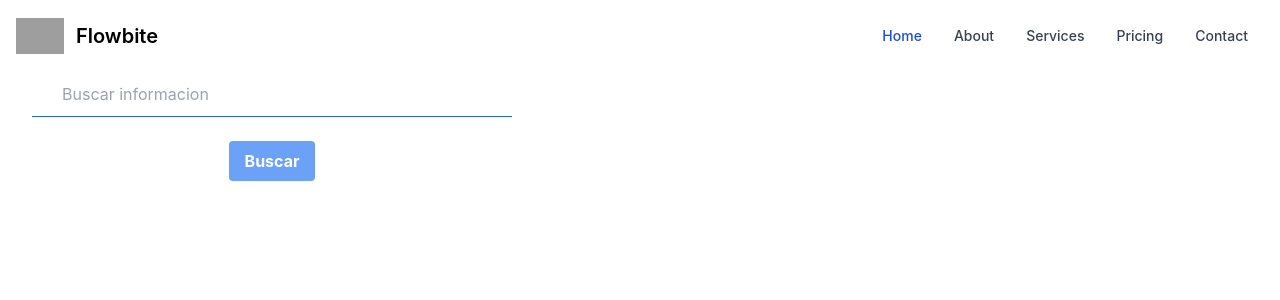
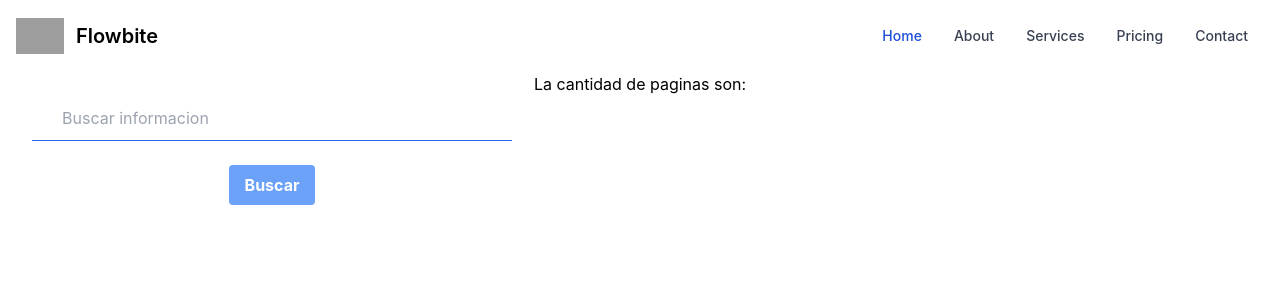
Before and after one commit to AleprosDev/integrador_final, a React (Create React App) app: page / in a window 1280 px wide. Shown: the top 300 px of the page. Built offline with nearby package versions, Linux system fonts and the light colour scheme; grey boxes are pictures that could not be loaded.

Commit message:
testing
-creacion Buscador.test, se intenta testear renderizado de onBuscar()

```diff
--- a/package.json
+++ b/package.json
@@ -5,7 +5,6 @@
   "dependencies": {
     "@headlessui/react": "^1.7.7",
     "@testing-library/jest-dom": "^5.16.5",
-    "@testing-library/react": "^13.4.0",
     "@testing-library/user-event": "^13.5.0",
     "date-fns": "^2.29.3",
     "eslint-plugin-react-hooks": "^5.0.0-next-fabef7a6b-20221215",
@@ -45,7 +44,9 @@
     ]
   },
   "devDependencies": {
+    "@testing-library/react": "^13.4.0",
     "autoprefixer": "^10.4.13",
+    "jest": "^27.5.1",
     "postcss": "^8.4.20",
     "tailwindcss": "^3.2.4"
   }
--- a/src/App.js
+++ b/src/App.js
@@ -7,6 +7,7 @@ import { getListadoNoticias } from './servicios/ListadoAPI';
 import { useEffect, useState } from 'react';
 import Paginador from './componentes/Paginador';
 import { useSearchParams } from "react-router-dom";
+import TotalResultados from './componentes/TotalResultados';
 
 
 function App() {
@@ -16,6 +17,7 @@ function App() {
   const [cantidadDePaginas, setCantidadDePaginas] = useState(1)
   const [searchParams, setSearchParams] = useSearchParams();
   const [pagina, setPagina] = useState(1);
+  const [totalResultado, setTotalResultado] = useState('')
 
   useEffect(() => {
     const buscarNoticias = async () => {
@@ -24,6 +26,7 @@ function App() {
       setNoticias(noticia)
       setIsLoading(false)
       setCantidadDePaginas(Math.ceil(parseInt(totalResults)/10))
+      setTotalResultado(totalResults)
     }
 
     if(searchParams.get('query')) {
@@ -39,9 +42,15 @@ function App() {
     setPagina(pagina)
   }
 
+  const totalDePaginas = (totalResultado) => {
+    setTotalResultado(totalResultado)
+    console.log(totalDePaginas)
+  }
+
   return (
     <div className="App">
       <NavBar/>
+      <TotalResultados totalResults={totalDePaginas}/>
       {isLoading && <Loading/>}
       <Buscador onBuscar={onBuscar}/>
       {noticias && <ListaCard noticias={noticias}/> }
--- /dev/null
+++ b/src/componentes/TotalResultados.jsx
@@ -0,0 +1,13 @@
+import React from 'react'
+import totalDePaginas from '../App'
+
+function TotalResultados() {
+
+  return (
+    <div>
+        <p>La cantidad de paginas son: {totalDePaginas}</p>
+    </div>
+  )
+}
+
+export default TotalResultados
```
Also changed, not shown: 2 other files (tests, documents, lock files or other folders).
